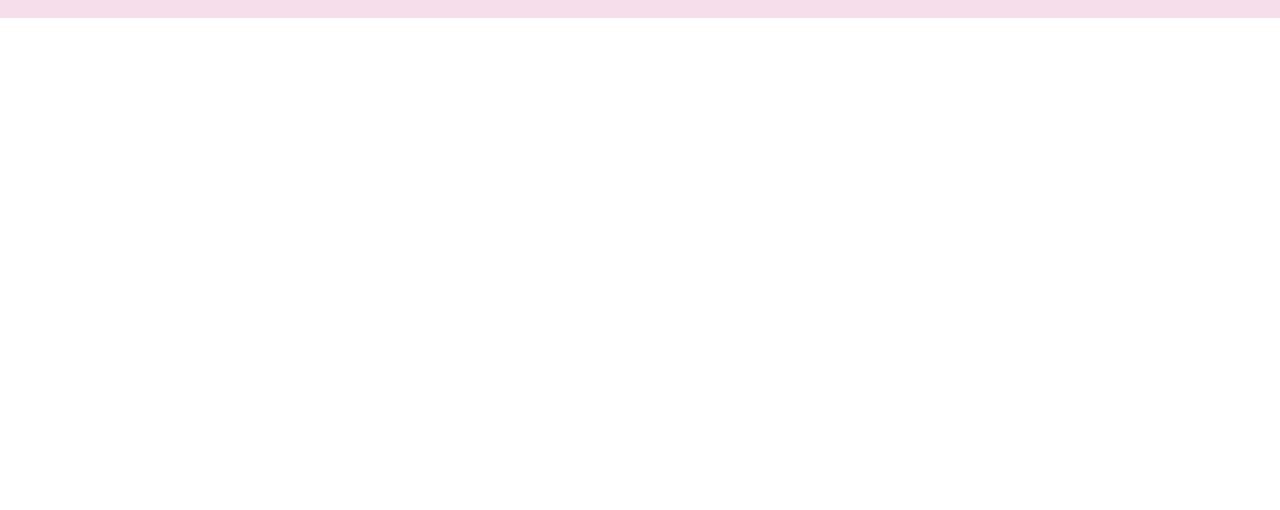
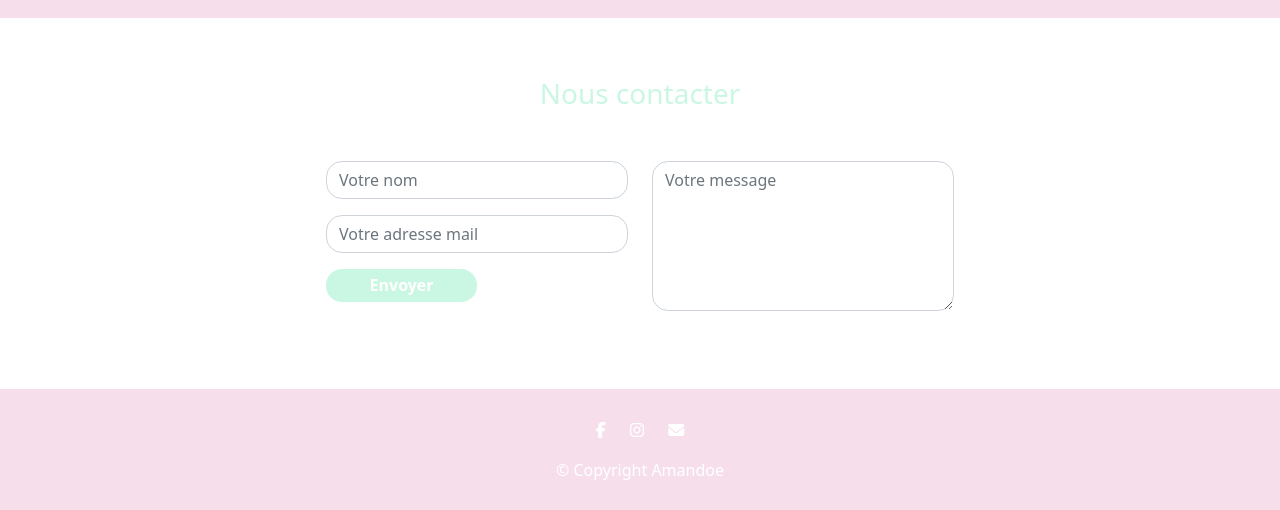
Before and after one commit to Sall0k/amandoe, a plain HTML site: page index.html in a window 1280 px wide. Shown: the part 722-1232 px from the top of the page. Before the commit the page ends 800 px from the top, so only its background shows below. Drawn offline with nearby package versions, Linux system fonts and the light colour scheme.

Commit message:
Home page

```diff
--- a/css/styles.css
+++ b/css/styles.css
@@ -23,6 +23,11 @@ body {
 .colored-section {
     background-color: var(--pink-color);
     color: #FFF;
+}
+
+.white-section {
+    background-color: #fff;
+    color: var(--green-color)
 }
 
 /* Navigation Bar */
@@ -84,4 +89,75 @@ body {
     background-repeat: no-repeat;
     background-position: center;
     background-size: cover;
+    padding: 5% 12%
 }
+
+/* Features Section*/
+
+#features {
+    position: relative;
+    text-align: center;
+}
+
+.feature-box {
+    padding: 5%;
+}
+
+.icon {
+    margin-bottom: 1rem
+}
+
+.feature-title {
+    font-size: 1.5rem;
+}
+
+/* Contact Form */
+
+.contact-form {
+    width: 70%;
+}
+
+.contact-form .form-control {
+    border-radius: 1rem;
+}
+
+.contact-form form {
+    padding: 14%;
+}
+
+.contact-form form .row {
+    margin-bottom: -7%;
+}
+
+.contact-form h3 {
+    margin-bottom: 8%;
+    margin-top: -10%;
+    text-align: center;
+    color: var(--green-color);
+}
+
+.contact-form .btnContact {
+    width: 50%;
+    border: none;
+    border-radius: 1rem;
+    padding: 1.5%;
+    background: var(--green-color);
+    font-weight: 600;
+    color: #fff;
+    cursor: pointer;
+}
+
+/* Footer Section */
+
+#footer {
+    text-align: center;
+}
+
+.social-icon {
+    margin: 20px 10px;
+}
+
+.social-icon:hover {
+    color: var(--green-color);
+    cursor: pointer;
+}
--- a/index.html
+++ b/index.html
@@ -47,7 +47,7 @@
                             <a class="nav-link" href="#">Services</a>
                         </li>
                         <li class="nav-item">
-                            <a class="nav-link" href="#">Contact</a>
+                            <a class="nav-link" href="#contact">Contact</a>
                         </li>
                     </ul>
                 </div>
@@ -57,23 +57,25 @@
 
     </section>
 
+    <!-- Presentation -->
+
     <section id="presentation" class="colored-section">
 
         <div id="presentation-carousel" class="carousel slide h-100" data-ride="false">
             <div class="carousel-inner h-100">
-                <div class="carousel-item active container-fluid welcome-item h-100">
+                <div class="carousel-item active welcome-item h-100">
                     <h2 class="presentation-text">Bienvenue.</h2>
                     <p>Lorem ipsum dolor sit, amet consectetur adipisicing elit. Dicta nihil autem sint tenetur,
                         quidem praesentium ex illo soluta quod quis perspiciatis dolorum harum? Tempore repellat,
                         fugit at aliquid unde enim.</p>
                 </div>
-                <div class="carousel-item container-fluid products-item h-100">
+                <div class="carousel-item products-item h-100">
                     <h2 class="presentation-text">Produits.</h2>
                     <p>Lorem ipsum dolor sit, amet consectetur adipisicing elit. Dicta nihil autem sint tenetur,
                         quidem praesentium ex illo soluta quod quis perspiciatis dolorum harum? Tempore repellat,
                         fugit at aliquid unde enim.</p>
                 </div>
-                <div class="carousel-item container-fluid services-item h-100">
+                <div class="carousel-item services-item h-100">
                     <h2 class="presentation-text">Services.</h2>
                     <p>Lorem ipsum dolor sit, amet consectetur adipisicing elit. Dicta nihil autem sint tenetur,
                         quidem praesentium ex illo soluta quod quis perspiciatis dolorum harum? Tempore repellat,
@@ -92,6 +94,82 @@
 
     </section>
 
+    <!-- Features -->
+    <!--
+    <section id="features" class="white-section">
+
+        <div class="container-fluid">
+
+            <div class="row">
+
+                <div class="feature-box col-lg-4">
+                    <i class="icon fas fa-check-circle fa-4x"></i>
+                    <h3 class="feature-title">Easy to use.</h3>
+                    <p>So easy to use, even your dog could do it.</p>
+                </div>
+
+                <div class="feature-box col-lg-4">
+                    <i class="icon fas fa-bullseye fa-4x"></i>
+                    <h3 class="feature-title">Elite Clientele</h3>
+                    <p>We have all the dogs, the greatest dogs.</p>
+                </div>
+
+                <div class="feature-box col-lg-4">
+                    <i class="icon fas fa-heart fa-4x"></i>
+                    <h3 class="feature-title">Guaranteed to work.</h3>
+                    <p>Find the love of your dog's life or your money back.</p>
+                </div>
+
+            </div>
+
+        </div>
+
+    </section>-->
+
+    <!-- Contact form -->
+    <section id="contact">
+        <div class="container contact-form">
+            <form method="post">
+                <h3>Nous contacter</h3>
+                <div class="row">
+                    <div class="col-md-6">
+                        <div class="form-group mb-3">
+                            <input type="text" name="txtName" class="form-control" placeholder="Votre nom" value="" />
+                        </div>
+                        <div class="form-group mb-3">
+                            <input type="text" name="txtEmail" class="form-control" placeholder="Votre adresse mail"
+                                value="" />
+                        </div>
+                        <div class="form-group">
+                            <input type="submit" name="btnSubmit" class="btnContact" value="Envoyer" />
+                        </div>
+                    </div>
+                    <div class="col-md-6">
+                        <div class="form-group">
+                            <textarea name="txtMsg" class="form-control" placeholder="Votre message"
+                                style="width: 100%; height: 150px;"></textarea>
+                        </div>
+                    </div>
+                </div>
+            </form>
+        </div>
+    </section>
+
+    <!-- Footer -->
+
+    <footer id="footer" class="colored-section">
+
+        <div class="container-fluid">
+
+            <i class="social-icon fab fa-facebook-f"></i>
+            <i class="social-icon fab fa-instagram"></i>
+            <i class="social-icon fas fa-envelope"></i>
+            <p>© Copyright Amandoe</p>
+
+        </div>
+
+    </footer>
+
 </body>
 
 </html>
```
